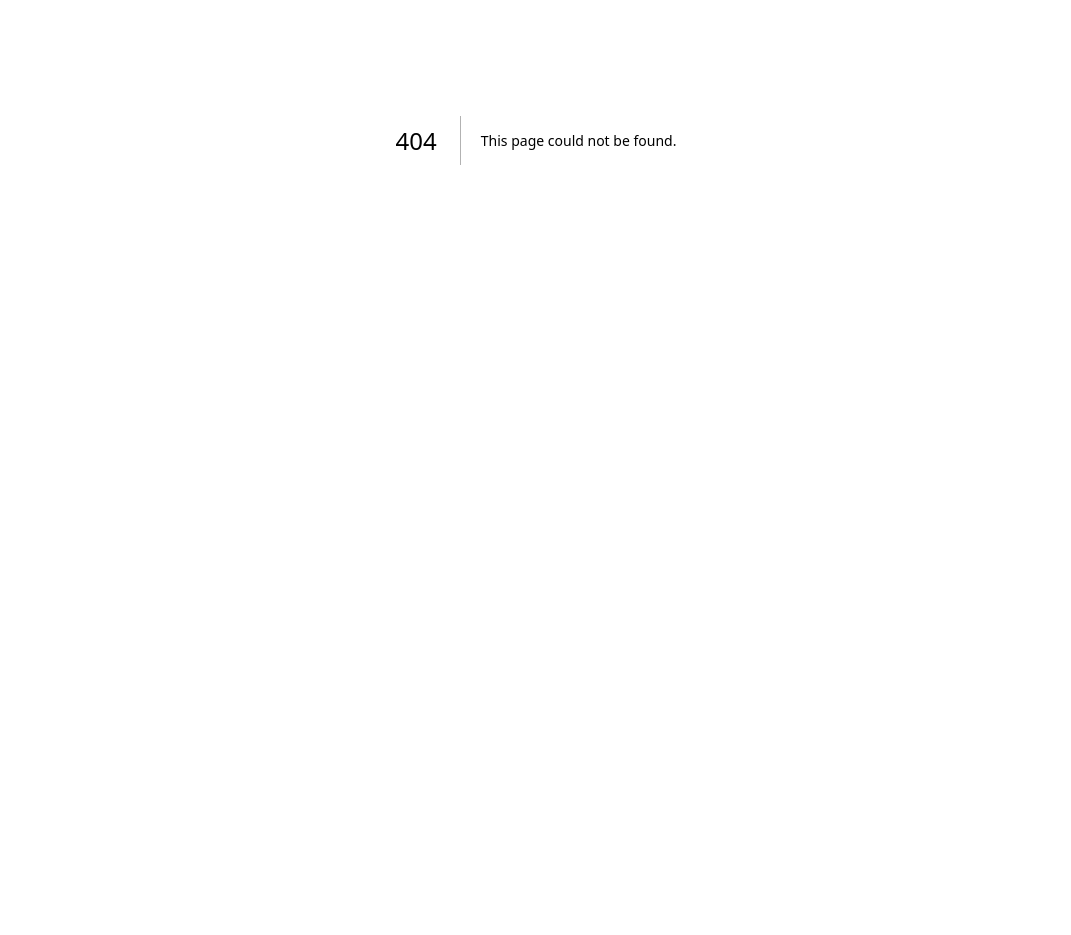
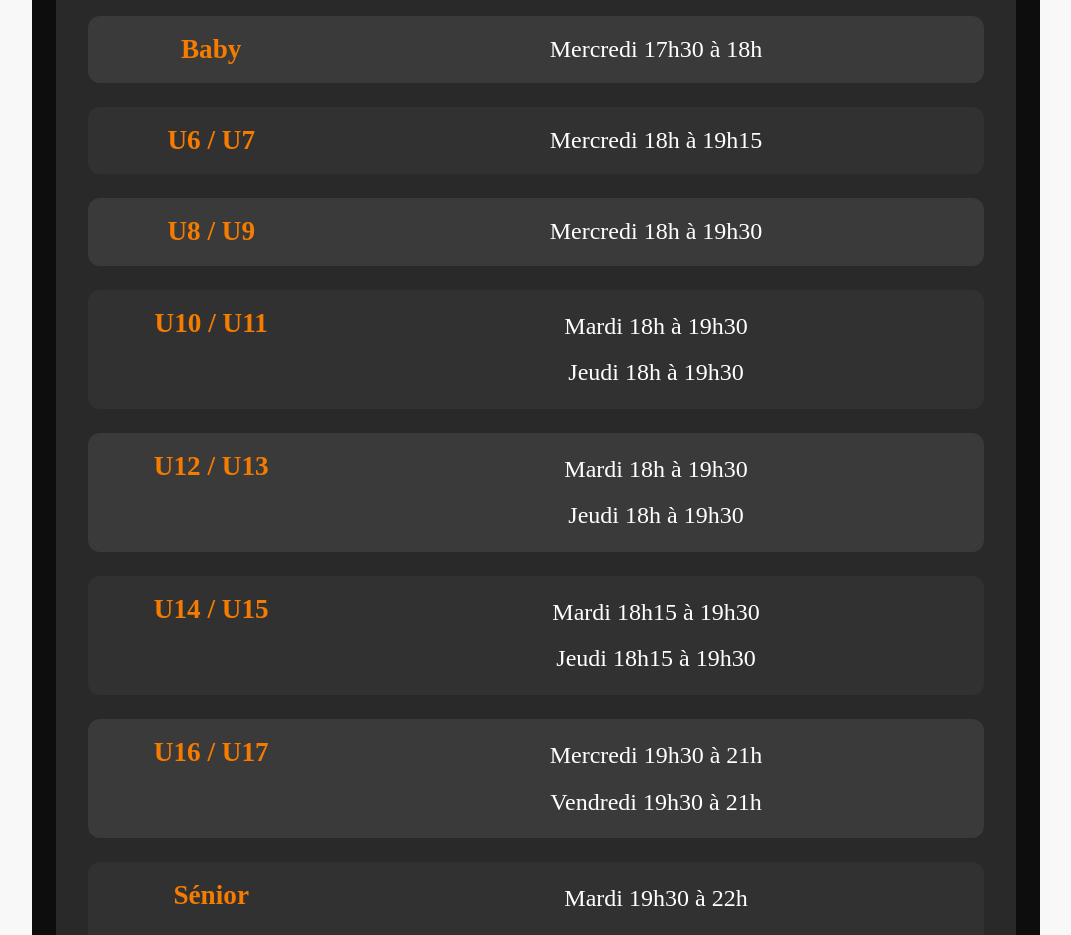
Before and after one commit to cedricauneau-ship-it/FFC-Frontend-V2, a Next.js app: page /club/entrainements in a window 1280 px wide. Before the commit this address had no page. Shown: the part 260-1195 px from the top of the page, without its empty margins (104-1175 px from the left). Before the commit the page ends 800 px from the top, so only its background shows below. Built offline with nearby package versions, Linux system fonts and the light colour scheme.

Commit message:
page entrainement terminée

```diff
--- /dev/null
+++ b/app/(ffc)/club/entrainements/page.module.css
@@ -0,0 +1,75 @@
+.table {
+    display: flex;
+    flex-direction: column;
+    gap: 1.5rem;
+}
+
+/* Ligne */
+.row {
+    display: grid;
+    grid-template-columns: 240px 1fr;
+    align-items: flex-start;
+
+    padding: 1rem 1.2rem;
+    border-radius: 12px;
+
+    background: rgba(255, 255, 255, 0.04);
+}
+
+/* Zebra */
+.row:nth-child(odd) {
+    background: rgba(255, 255, 255, 0.08);
+}
+
+/* Hover */
+.row:hover {
+    background: rgba(245, 124, 0, 0.12);
+}
+
+/* Colonne gauche : catégorie */
+.cellTitle {
+    font-size: 1.7rem;
+    font-weight: bold;
+    color: #f57c00;
+
+    text-align: center;
+    padding-right: 2rem;
+
+    line-height: 2.2rem;
+    padding-top: 0;
+    margin: 0;
+}
+
+/* Colonne droite : horaires */
+.cellContent {
+    display: flex;
+    flex-direction: column;
+    align-items: center;
+    gap: 0.35rem;
+
+    color: white;
+    font-size: 1.5rem;
+
+    line-height: 2.2rem;
+    padding-top: 0;
+}
+
+/* Paragraphes horaires */
+.cellContent p {
+    font-size: 1.5rem;
+    margin: 0;
+}
+
+/* Responsive */
+@media (max-width: 768px) {
+    .row {
+        grid-template-columns: 1fr;
+        text-align: center;
+        gap: 0.4rem;
+    }
+
+    .cellTitle {
+        text-align: center;
+        padding-right: 0;
+    }
+}
--- /dev/null
+++ b/app/(ffc)/club/entrainements/page.tsx
@@ -0,0 +1,88 @@
+"use client";
+
+import styles from "./page.module.css";
+
+export default function EntrainementPage() {
+  return (
+    <>
+        <section id="entrainement">
+        <div className="sectionDiviser"></div>
+        <h1>Les entrainements</h1>
+
+        <div className="sectionContainer">
+            <div className="sectionCadreContainer">
+
+            <div className={styles.table}>
+
+                <div className={styles.row}>
+                <div className={styles.cellTitle}>Baby</div>
+                <div className={styles.cellContent}>Mercredi 17h30 à 18h</div>
+                </div>
+
+                <div className={styles.row}>
+                <div className={styles.cellTitle}>U6 / U7</div>
+                <div className={styles.cellContent}>Mercredi 18h à 19h15</div>
+                </div>
+
+                <div className={styles.row}>
+                <div className={styles.cellTitle}>U8 / U9</div>
+                <div className={styles.cellContent}>Mercredi 18h à 19h30</div>
+                </div>
+
+                <div className={styles.row}>
+                <div className={styles.cellTitle}>U10 / U11</div>
+                <div className={styles.cellContent}>
+                    <p>Mardi 18h à 19h30</p>
+                    <p>Jeudi 18h à 19h30</p>
+                </div>
+                </div>
+
+                <div className={styles.row}>
+                <div className={styles.cellTitle}>U12 / U13</div>
+                <div className={styles.cellContent}>
+                    <p>Mardi 18h à 19h30</p>
+                    <p>Jeudi 18h à 19h30</p>
+                </div>
+                </div>
+
+                <div className={styles.row}>
+                <div className={styles.cellTitle}>U14 / U15</div>
+                <div className={styles.cellContent}>
+                    <p>Mardi 18h15 à 19h30</p>
+                    <p>Jeudi 18h15 à 19h30</p>
+                </div>
+                </div>
+
+                <div className={styles.row}>
+                <div className={styles.cellTitle}>U16 / U17</div>
+                <div className={styles.cellContent}>
+                    <p>Mercredi 19h30 à 21h</p>
+                    <p>Vendredi 19h30 à 21h</p>
+                </div>
+                </div>
+
+                <div className={styles.row}>
+                <div className={styles.cellTitle}>Sénior</div>
+                <div className={styles.cellContent}>
+                    <p>Mardi 19h30 à 22h</p>
+                    <p>Jeudi 19h30 à 22h</p>
+                </div>
+                </div>
+
+                <div className={styles.row}>
+                <div className={styles.cellTitle}>Vétéran</div>
+                <div className={styles.cellContent}>
+                    Jeudi 19h45 à 21h15
+                </div>
+                </div>
+
+            </div>
+
+            </div>
+        </div>
+        </section>
+
+        <div className="diviser"></div>
+    </>
+  );
+}
--- a/app/(ffc)/page.tsx
+++ b/app/(ffc)/page.tsx
@@ -53,8 +53,6 @@ export default function HomePage() {
         ))}
 
       </section>
-
-      <div className="diviser"></div>
 
       {/* Match */}
       <section>
--- a/app/globals.css
+++ b/app/globals.css
@@ -21,21 +21,30 @@ body {
 }
 
 h1 {
-  font-size: 2.5rem;
+  font-size: clamp(2rem, 4vw, 2.5rem);
   text-transform: uppercase;
   margin-bottom: 1rem;
+  letter-spacing: 0.05em;
 }
 
 h2 {
-  font-size: 1.8rem;
-  line-height: 3.5rem;
+  font-size: clamp(1.6rem, 3vw, 2rem);
+  text-transform: uppercase;
+  font-weight: 700;
+  line-height: 1.3;
+  margin-bottom: 0.5rem;
+}
+
+h3 {
+  font-size: clamp(1.3rem, 2.5vw, 1.6rem);
+  font-weight: 600;
+  line-height: 1.4;
+  margin-bottom: 0.4rem;
 }
 
 p {
-  font-size: 1.2rem;
-  line-height:1.8rem;
-  margin-top: 1rem;
-  margin-bottom: 2rem;
+  font-size: clamp(1rem, 2.2vw, 1.2rem);
+  line-height: 1.7;
 }
 
 section {
--- a/components/Navbar.tsx
+++ b/components/Navbar.tsx
@@ -138,7 +138,7 @@ export default function Navbar() {
                             {burgerClubOpen && (
                                 <div className={Style.mobileSubMenu}>
                                     <Link href="/club/benevoles" onClick={() => setOpen(false)}>les bénévoles</Link>
-                                    <Link href="/club/entraînements" onClick={() => setOpen(false)}>entraînements</Link>
+                                    <Link href="/club/entrainements" onClick={() => setOpen(false)}>entraînements</Link>
                                     <Link href="/club/terrains" onClick={() => setOpen(false)}>les terrains</Link>
                                 </div>
                             )}
@@ -181,7 +181,10 @@ export default function Navbar() {
                         >
                             les bénévoles
                         </Link>
-                        <Link href="/club/entraînements" onClick={() => setClubOpen(false)}>
+                        <Link
+                            href="/club/entrainements"
+                            onClick={ handleNavClick("/club/entrainements") }
+                        >
                             entraînements
                         </Link>
                         <Link href="/club/terrains" onClick={() => setClubOpen(false)}>
--- a/components/PersonCard.module.css
+++ b/components/PersonCard.module.css
@@ -26,7 +26,7 @@
 }
 
 .imageWrapper {
-    width: 100%;
+    width: 90%;
     max-width: 100%;
     aspect-ratio: 1 / 1;
     border-radius: 12px;
```
